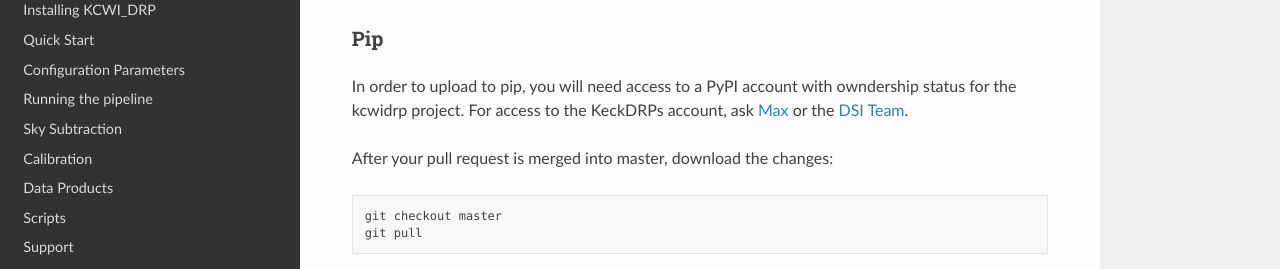
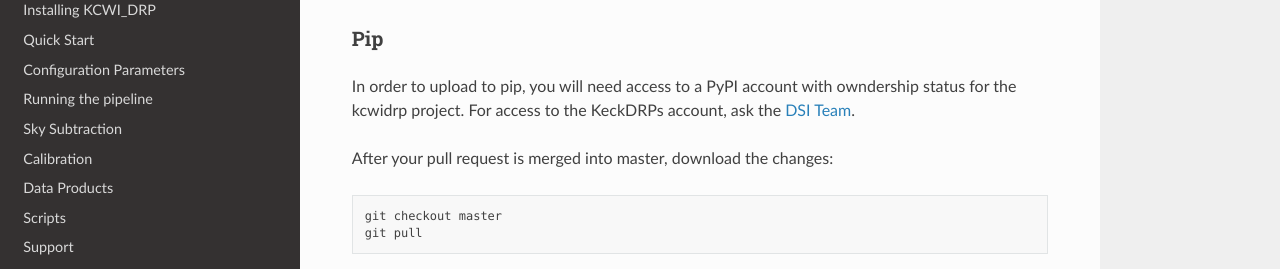
Before and after one commit to Keck-DataReductionPipelines/KCWI_DRP, a Sphinx documentation site: the page built from docs/source/development.rst, in a window 1280 px wide and 900 px high, scrolled down 2026 px. Shown: the part 181-450 px from the top of the window. Built offline with Sphinx 7.4.7 and the Read the Docs theme 2.0.0, drawn with Linux system fonts in a browser that asks for light colours; some of the changed text lies outside the part shown.

Commit message:
fix typos

```diff
--- a/docs/source/development.rst
+++ b/docs/source/development.rst
@@ -103,7 +103,7 @@
 
 In order to upload to pip, you will need access to a PyPI account with
 owndership status for the kcwidrp project. For access to the KeckDRPs account,
-ask `Max <mbrodheim@keck.hawaii.edu>`_ or the `DSI Team <dis-team@keck.hawaii.edu>`_.
+ask the `DSI Team <dsi-team@keck.hawaii.edu>`_.
 
 After your pull request is merged into master, download the changes:
 
```
Also changed, not shown: other parts of docs/source/development.rst (+1 -1 lines).
